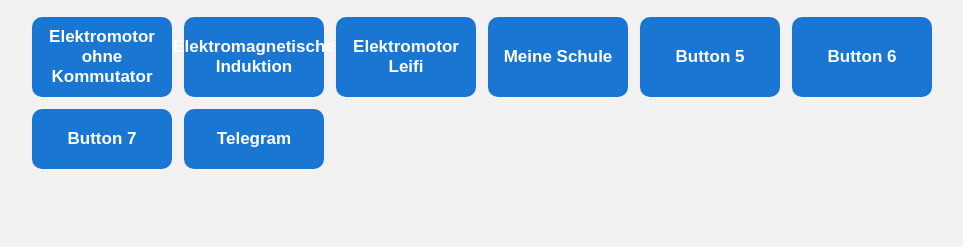
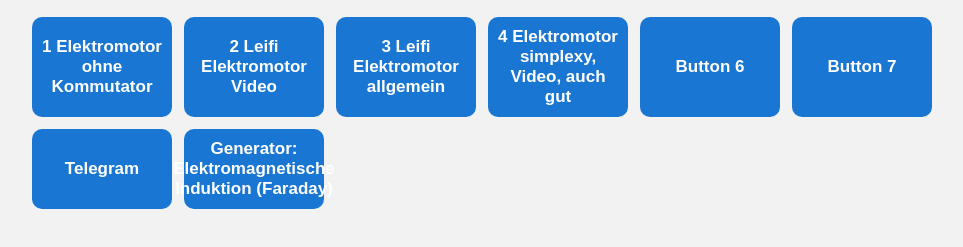
Before and after one commit to hssw24/vhs, a plain HTML site: page index.html in a window 1280 px wide. Shown: the part 81-328 px from the top of the page, without its empty margins (158-1121 px from the left). Drawn offline with Linux system fonts and the light colour scheme.

Commit message:
update index.html

```diff
--- a/index.html
+++ b/index.html
@@ -127,28 +127,23 @@
         const buttons = [
 
             {
-                text: "Elektromotor ohne Kommutator",
+                text: "1 Elektromotor ohne Kommutator",
                 link: "https://vhs-sepia.vercel.app/emo.html"
             },
 
             {
-                text: "Elektromagnetische Induktion",
-                link: "https://vhs-sepia.vercel.app/emi-an3i.html"
-            },
-
-            {
-                text: "Elektromotor Leifi",
+                text: "2 Leifi Elektromotor Video",
                 link: "https://youtu.be/jQfOAziIhXU"
             },
 
             {
-                text: "Meine Schule",
-                link: "https://www.beispiel.de"
+                text: "3 Leifi Elektromotor allgemein",
+                link: "https://www.leifiphysik.de/elektrizitaetslehre/kraft-auf-stromleiter-e-motor/grundwissen/elektromotor"
             },
 
             {
-                text: "Button 5",
-                link: "https://www.beispiel.de"
+                text: "4 Elektromotor simplexy, Video, auch gut",
+                link: "https://youtu.be/CGzLvrkKYKI"
             },
 
             {
@@ -164,7 +159,13 @@
             {
                 text: "Telegram",
                 link: "https://web.telegram.org/a/"
+            },
+
+            {
+                text: "Generator: Elektromagnetische Induktion (Faraday)",
+                link: "https://www.beispiel.de"
             }
+
 
         ];
 
```
